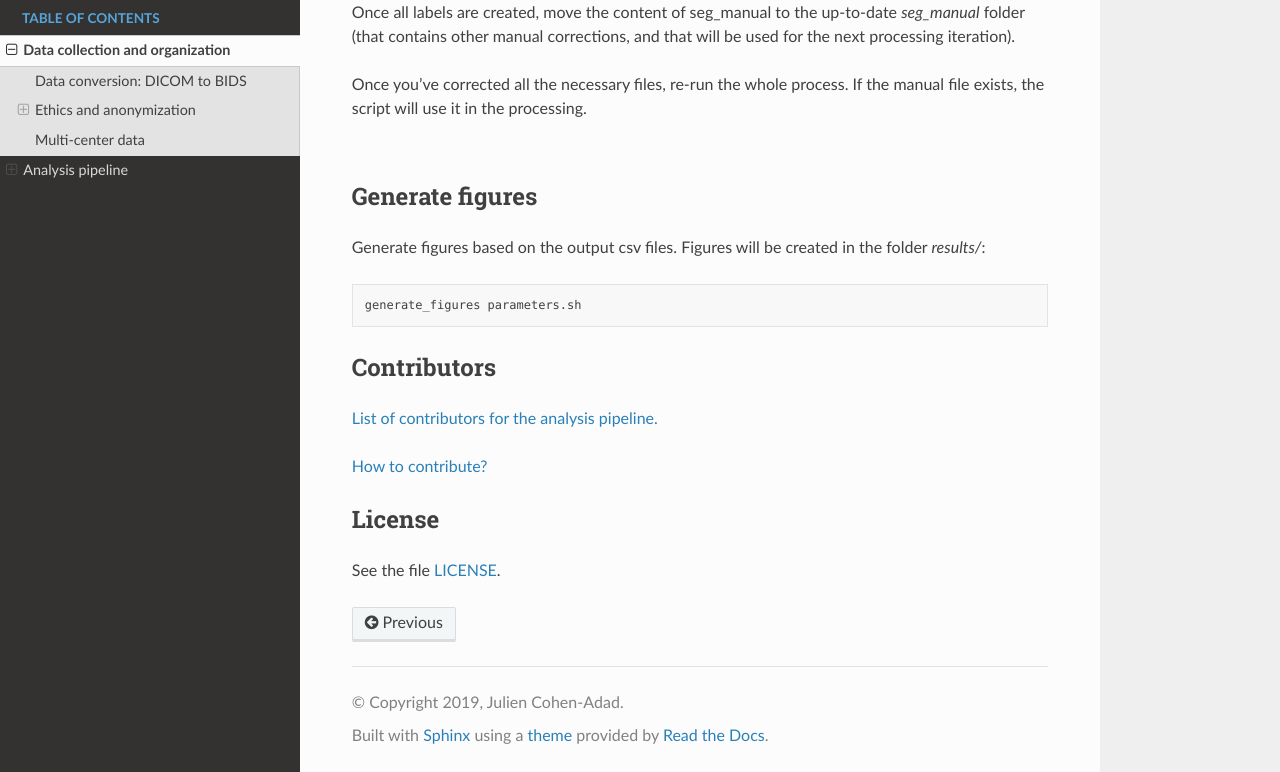
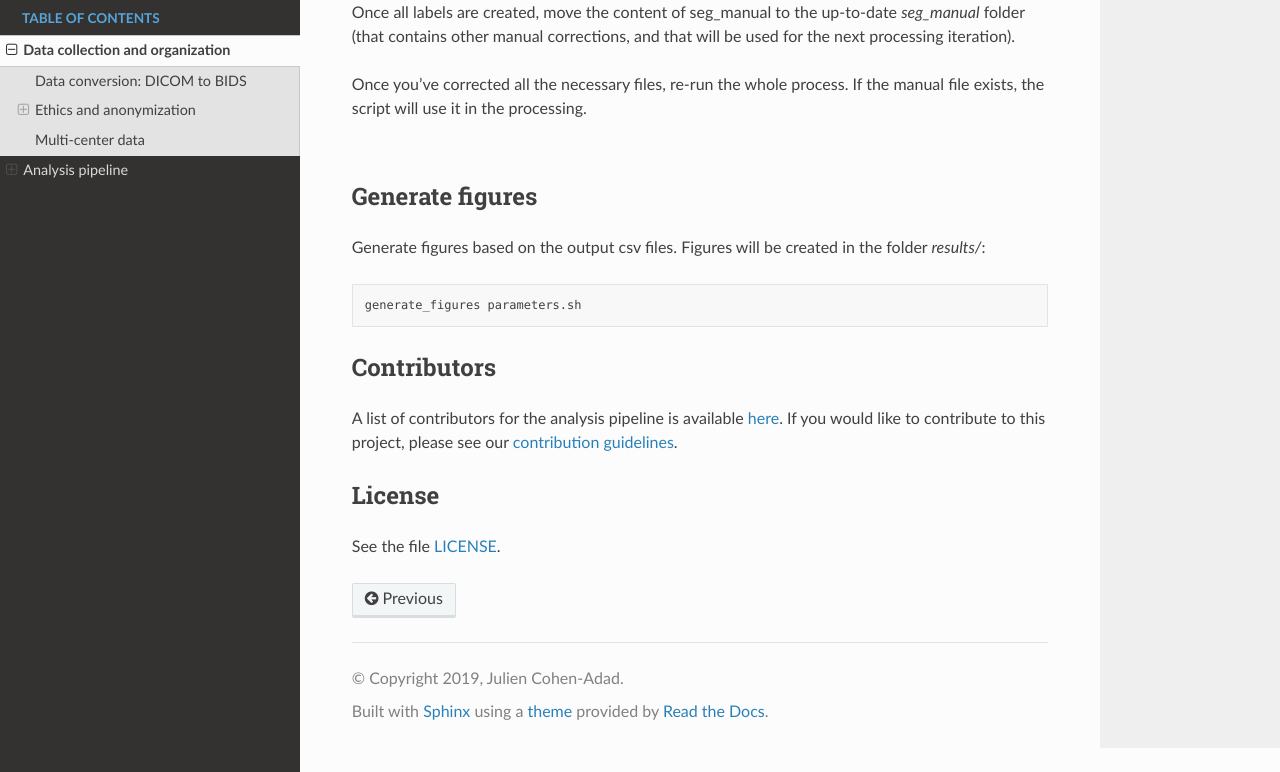
Before and after one commit to spine-generic/spine-generic, a Sphinx documentation site: the page built from docs/documentation.rst, in a window 1280 px wide and 900 px high, scrolled down 8292 px, cut to the strip 128-900 px from the top of the window. Built offline with Sphinx 7.4.7 and the Read the Docs theme 2.0.0, drawn with Linux system fonts in a browser that asks for light colours.

Commit message:
Updated contribution section.

```diff
--- a/docs/documentation.rst
+++ b/docs/documentation.rst
@@ -425,10 +425,8 @@ folder `results/`:
 Contributors
 ------------
 
-`List of contributors for the analysis
-pipeline. <https://github.com/sct-pipeline/spine-generic/graphs/contributors>`__
-
-`How to contribute? <https://github.com/sct-pipeline/spine-generic/blob/master/CONTRIBUTING.md>`_
+A list of contributors for the analysis pipeline is available `here <https://github.com/sct-pipeline/spine-generic/graphs/contributors>`__.
+If you would like to contribute to this project, please see our `contribution guidelines <https://github.com/sct-pipeline/spine-generic/blob/master/CONTRIBUTING.md>`_.
 
 
 License
```
